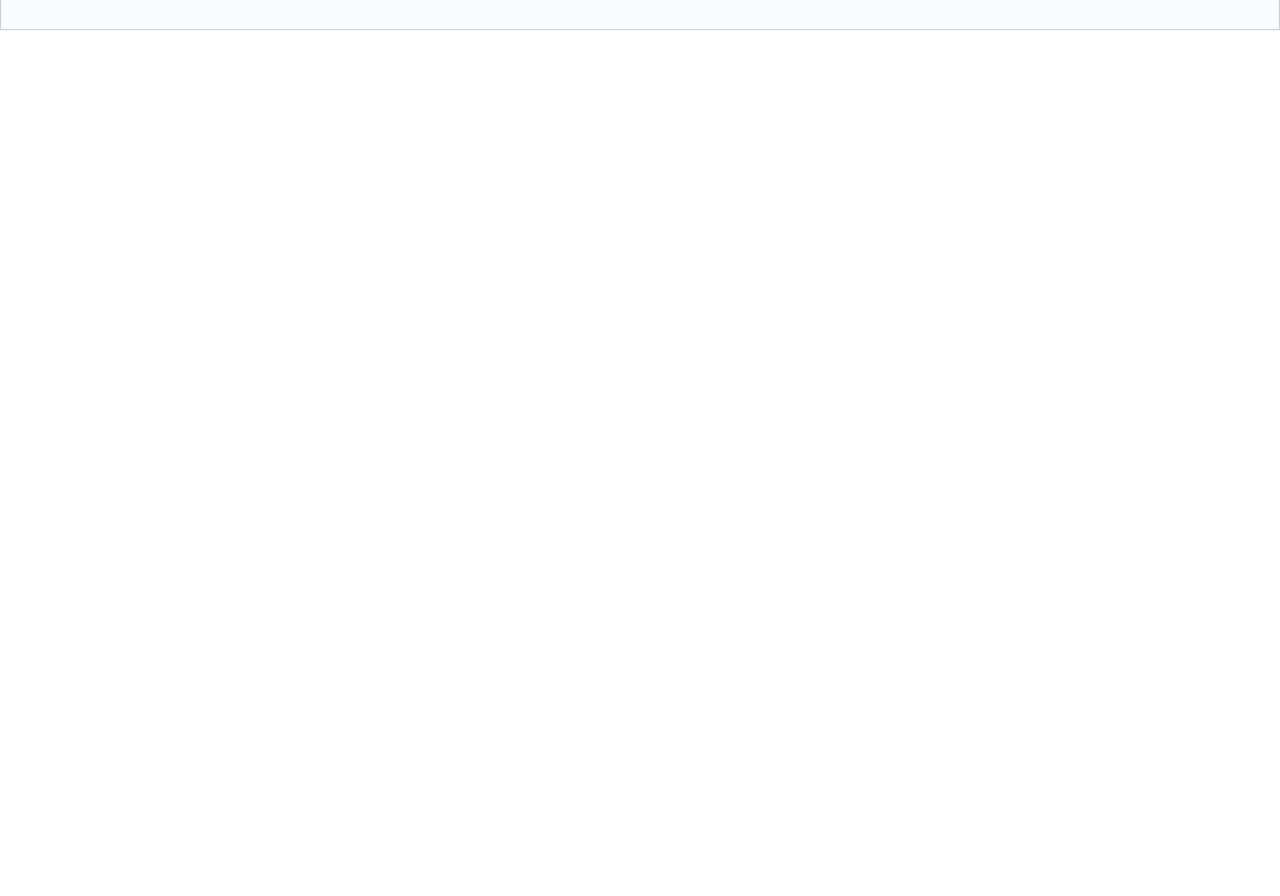
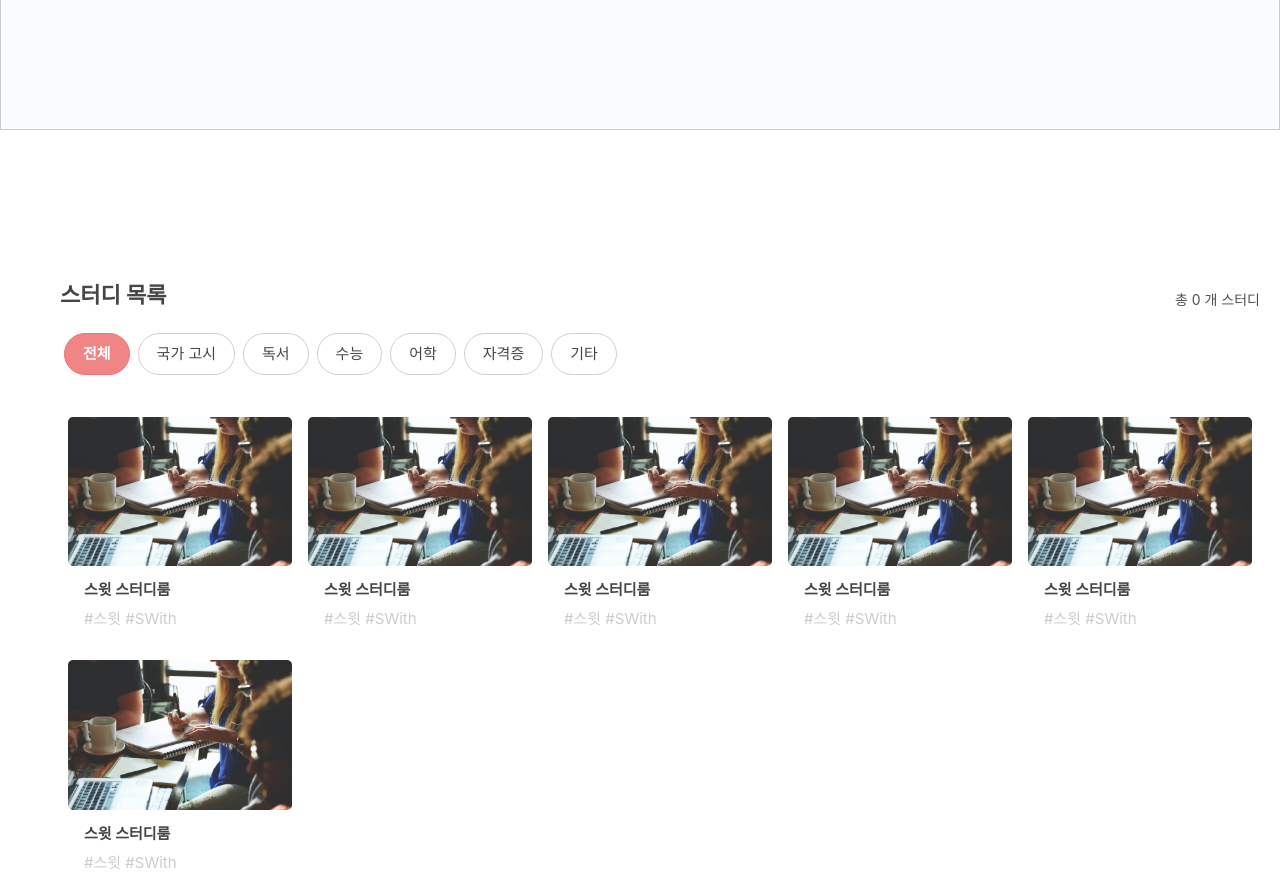
Before and after one commit to wnsrlf0721/SWith-FrontEnd, a React (Create React App) app in the folder frontend/: page / in a window 1280 px wide. Shown: the part 520-1416 px from the top of the page. Before the commit the page ends 800 px from the top, so only its background shows below. Built offline with nearby package versions, Linux system fonts and the light colour scheme.

Commit message:
hompage combination

```diff
--- /dev/null
+++ b/frontend/src/components/main/Index.css
@@ -0,0 +1,80 @@
+.StudiesContainer {
+  padding: 70px 20px 0;
+  width: 100%;
+  margin: 0 auto;
+}
+.StudiesHeader {
+  position: relative;
+  z-index: 3;
+
+
+}
+.StudiesHeaderTitle {
+  justify-content: space-between;
+  -webkit-box-align: end;
+  align-items: flex-end;
+  display : flex;
+  font-size: 100px;
+}
+
+/*  .StudiesHeaderSearchResult = styled.h4}
+font-size: 22px;
+ font-weight: 700;
+ line-height: 30px;
+ } */
+
+.StudiesHeaderNum {
+  margin-top: 20px;
+  font-size: 14px;
+  color: #4f4f4f;
+  line-height: 19px;
+}
+.StudiesTabWrap {
+  margin-top: 20px;
+  display: flex;
+  align-items: center;
+}
+ .StudiesTabListWrap {
+  display:flex;
+  margin: 0;
+  padding: 0;
+  list-style: none;
+}
+ .StudiesButtonActive{
+  margin : 4px;
+  border: 1px
+  solid #ef7575;
+  background-color: #ef8585;
+  font-weight: 700;
+  color: #fff;
+  border-radius: 100px;
+  padding: 3px 18px;
+  font-size: 15px;
+  line-height: 34px;
+  outline: 0;
+  text-decoration: none;
+  cursor: pointer;
+  }
+
+ .StudiesButton {
+  margin : 4px;
+  border: 1px
+  solid #d0d0d0;
+  border-radius: 100px;
+  padding: 3px 18px;
+  background-color: #fff;
+  font-size: 15px;
+  line-height: 34px;
+  cursor: pointer;
+  color : #454648
+
+}
+
+
+.StudyCardWrap {
+    margin-top : 30px;
+    width:100%;
+    display: flex;
+    flex-wrap: wrap;
+    height: 100%;
+}
--- /dev/null
+++ b/frontend/src/components/main/StudyCard.css
@@ -0,0 +1,63 @@
+
+.card-container{
+    /* width : 230px;
+    height: 260px;
+    overFlow: hidden;
+    border-radius: 10px; */
+    width: calc(20% - 16px);
+    margin: 8px;
+
+    height: auto;
+    background-color: #fff;
+    position: relative;
+    cursor: pointer;
+    overFlow : hidden;
+
+}
+.card-container:hover{
+    transform:scale(1,1);
+    /* box-shadow: 0px 0px 3px 0px; */
+ }
+.card-container img{
+   overflow: hidden;
+   height:auto;
+   width : 100%;
+   border-radius: 5px;
+
+}
+.card-content{
+    margin: 1rem;
+    margin-top: 0.5rem;
+}
+
+h3{
+    margin: 0;
+    padding: 0;
+    font-size: 15px;
+    color : #454648
+}
+p{
+    margin: 0;
+    padding: 0;
+    font-size: 15px;
+    color : #ccc;
+}
+.card-title{
+    margin-bottom:0.5rem;
+}
+.btn{
+    display: flex;
+    justify-content: center;
+}
+.btn button{
+    padding: 0.5rem;
+    background-color: white;
+    border: none;
+
+}
+a{
+    color: #222222;
+    font-weight: bold;
+
+
+}
--- /dev/null
+++ b/frontend/src/components/main/StudyCard.js
@@ -0,0 +1,28 @@
+import React from "react";
+import './StudyCard.css'
+
+function StudyCard({title,imgUrl,body}) {
+    return(
+        <>
+            <div className="card-container">
+                <div className="image-container">
+                    <img src ={imgUrl} alt='기본스터디이미지'/>
+
+                </div>
+                <div className="card-content">
+                    <div className="card-title">
+                        <h3>{title}</h3>
+                    </div>
+                    <div className="card-body">
+                        <p>{body}</p>
+                    </div>
+
+                </div>
+
+            </div>
+
+
+        </>
+    );
+}
+export default StudyCard;
--- a/frontend/src/components/main/index.js
+++ b/frontend/src/components/main/index.js
@@ -1,4 +1,4 @@
-import React, {Component} from "react";
+import React, {Component, useState} from "react";
 //import {StyleSheet, Text, View} from 'react-native';
 import styled from "styled-components";
 import Topbar from "./topbar";
@@ -7,29 +7,30 @@ import BtnPrev from "../../images/Prev.svg";
 import BtnNext from "../../images/Next.svg";
 import study from "../../images/study.png";
 
-import Card from "react-bootstrap/Card";
-import Button from "react-bootstrap/Button";
-import Row from "react-bootstrap/Row";
-import Col from "react-bootstrap/Col";
-import Navbar from "react-bootstrap/Navbar"
+import "./Index.css"
+import StudyCard from './StudyCard'
+import studyImage from "../../images/studyImage.jpg";
+
+//상단 카드, 객체 이름 css, homepage flex시 위치 수정
 
 const Wrap = styled.div`
   display: flex;
-  //flexDirection: Col
+  flex-direction: column;
   min-height: 800px;
   min-width: 800px;
-  text-align: center;
+  text-align: left;
   //align-items: center;
 `;
 const HomePage = styled.div`
-  width: 100%;
+
   display: flex;
   height: 482px;
-  padding: 0 0 0;
+  padding: 100px 0 0;
   margin: 66px 0 0;
   border: solid 1px #ccc;
   background-color: #fafbfc;
 `;
+
 const EmptyBox = styled.div`
   width: 66%;
   height: 310px;//244
@@ -68,14 +69,34 @@ const TextBox = styled.div`
   color: #000;
 `;
 
-// style= {{margin:'0 548px 40px 0',height: "29px", width: '717.88px'}}
-//컨테이너 엠프티박스로 바꾸고 페이지 넘기는 화살표 위치 제대로..
-const index = () => {
+///////////////////////////////////////////////
+const BottomPage = styled.div`
+  padding: 70px 20px 0;
+  width: 1200px;
+  margin: 0 auto;
+`;
+
+
+const Index = () => {
+  let studyNum = 0;
+  const [toggleState,setToggleState] = useState(1);
+  const toggleTab = (index) => {
+    setToggleState(index);
+  }
+  const [studyTitle, setStudyTitle] = useState("스윗 스터디룸");
+  const addStudyTitle = () => {
+    //later
+  }
+  const [studyHashtag, setStudyHashtag] = useState("#스윗 #SWith");
+  const addStudyHashtag = ()=> {
+    //later
+  }
+
   return (
     <Wrap>
       <Topbar/>
       <HomePage>
-        <EmptyBox>
+        <EmptyBox style = {{margin: '0 auto'}}>
           <EmptyBox style = {{margin:'0',width:'60%'}}>
             <Container style= {{margin:'0 0 48px 0',width: '720px'}}>
               <TextBox style = {{fontWeight:'bold',width:'600px'}}>내 스터디</TextBox>
@@ -97,8 +118,8 @@ const index = () => {
               {/* <HistoryBoxImg/> */}
               <img
                 style={{ height: "144px", width: "216px" }}
-                src={study}
-                alt="study"
+                src={studyImage}
+                alt="studyImage"
               />
               <TextBox style = {{width: '180px',height: '70px',margin: '15px 18px 0',fontSize: '17px'}}>스터디 이름</TextBox>
             </HistoryBox>
@@ -106,8 +127,8 @@ const index = () => {
               {/* <HistoryBoxImg/> */}
               <img
                 style={{ height: "144px", width: "216px" }}
-                src={study}
-                alt="study"
+                src={studyImage}
+                alt="studyImage"
               />
               <TextBox style = {{width: '180px',height: '70px',margin: '15px 18px 0',fontSize: '17px'}}>스터디 이름</TextBox>
             </HistoryBox>
@@ -139,9 +160,64 @@ const index = () => {
           </EmptyBox>
         </EmptyBox>
       </HomePage>
+      <BottomPage>
+        <div className = "StudiesContainer">
+            <div className = "StudiesHeader">
+              <div className = "StudiesHeaderTitle">
+                <h3 style = {{fontSize:"22px", fontWeight: "700", lineHeight: "30px;"}}>스터디 목록</h3>
+                < div className = "StudiesHeaderNum">
+                총 {studyNum} 개 스터디
+                </div>
+              </div>
 
+            </div>
+            <div className = "StudiesTabWrap">
+              <div className = "StudiesTabListWrap">
+                <button className = {toggleState === 1 ? "StudiesButtonActive" : "StudiesButton"} onClick={ () => toggleTab(1)}>
+                  전체
+                </button>
+                <button className = {toggleState === 2? "StudiesButtonActive" : "StudiesButton"} onClick={() => toggleTab(2)}>
+                  국가 고시
+                </button>
+                <button className = {toggleState === 3? "StudiesButtonActive" : "StudiesButton"} onClick={() => toggleTab(3)}>
+                  독서
+                </button>
+                <button className = {toggleState === 4? "StudiesButtonActive" : "StudiesButton"} onClick={() => toggleTab(4)}>
+                  수능
+                </button>
+                <button className = {toggleState === 5? "StudiesButtonActive" : "StudiesButton"} onClick={() => toggleTab(5)}>
+                  어학
+                </button>
+                <button className = {toggleState === 6? "StudiesButtonActive" : "StudiesButton"} onClick={() => toggleTab(6)}>
+                  자격증
+                </button>
+                <button className = {toggleState === 7? "StudiesButtonActive" : "StudiesButton"} onClick={() => toggleTab(7)}>
+                  기타
+                </button>
+
+
+              </div>
+
+            </div>
+            <div className = "StudyCardWrap">
+
+              <StudyCard title={studyTitle} imgUrl= {studyImage} body={studyHashtag}>
+              </StudyCard>
+              <StudyCard title={studyTitle} imgUrl= {studyImage} body={studyHashtag}>
+              </StudyCard>
+              <StudyCard title={studyTitle} imgUrl= {studyImage} body={studyHashtag}>
+              </StudyCard>
+              <StudyCard title={studyTitle} imgUrl= {studyImage} body={studyHashtag}>
+              </StudyCard>
+              <StudyCard title={studyTitle} imgUrl= {studyImage} body={studyHashtag}>
+              </StudyCard>
+              <StudyCard title={studyTitle} imgUrl= {studyImage} body={studyHashtag}>
+              </StudyCard>
+            </div>
+        </div>
+      </BottomPage>
     </Wrap>
   );
 };
 
-export default index;
+export default Index;
```
Also changed, not shown: frontend/src/images/studyImage.jpg (added).
